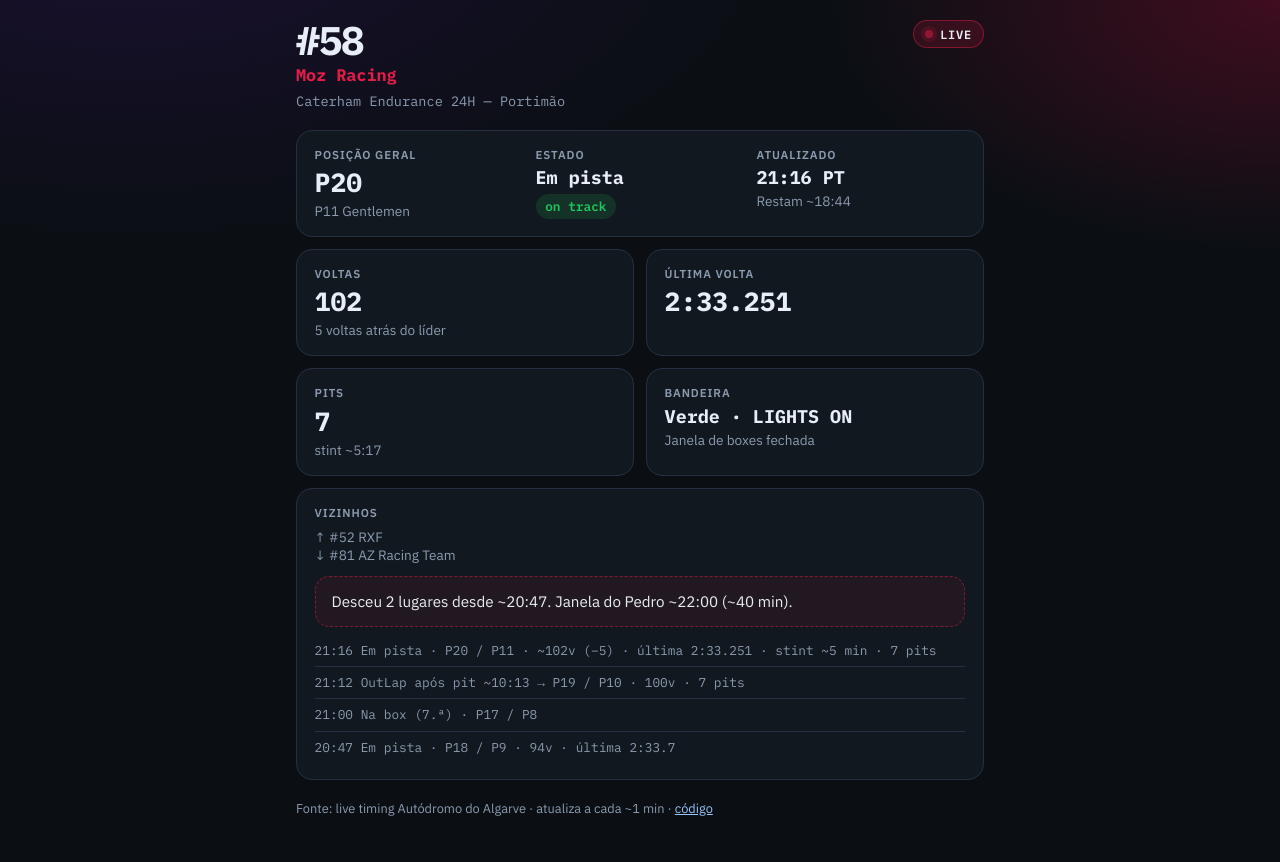
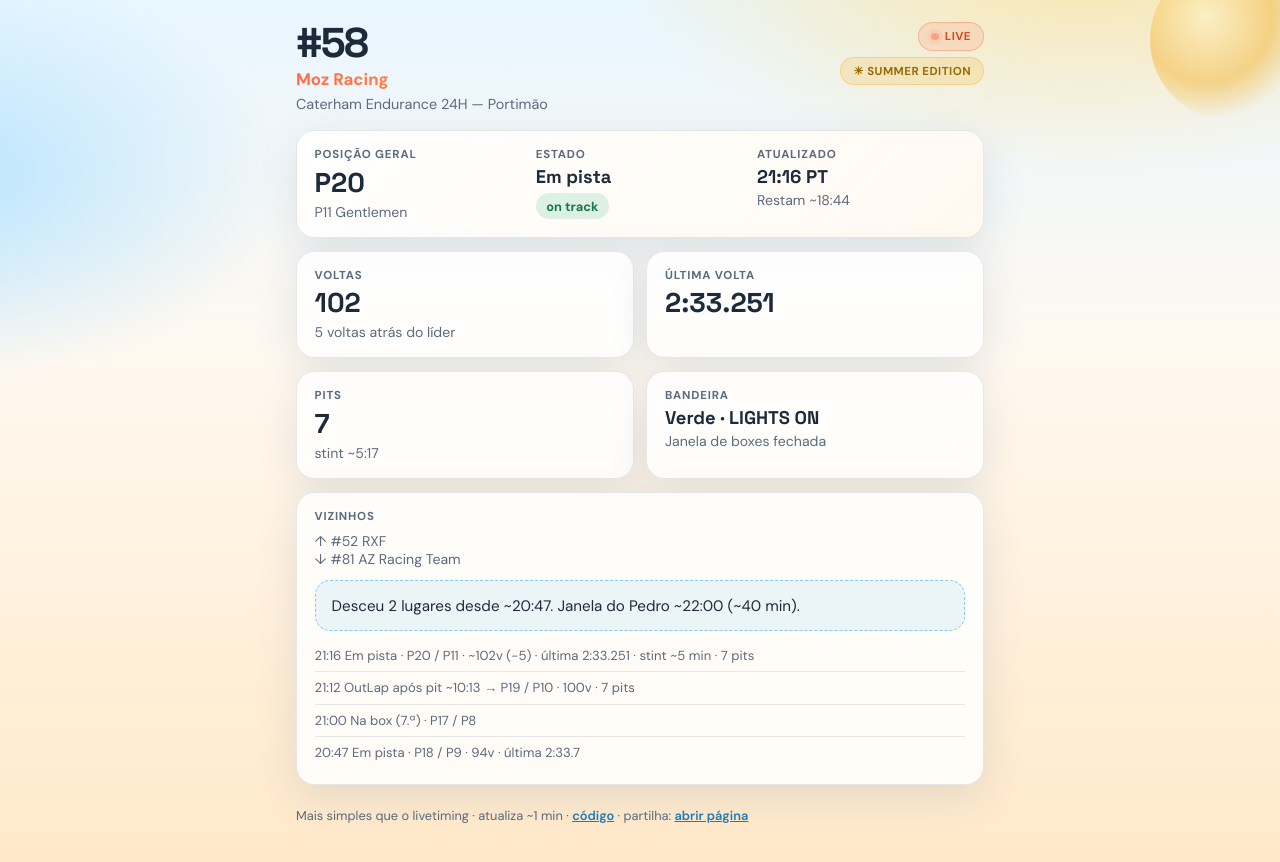
Before and after one commit to MrJazzMan/moz-58-status, a plain HTML site: page index.html in a window 1280 px wide. Drawn offline with Linux system fonts and the light colour scheme.

Commit message:
Summer light edition of #58 status page

```diff
--- a/index.html
+++ b/index.html
@@ -4,86 +4,135 @@
   <meta charset="utf-8" />
   <meta name="viewport" content="width=device-width, initial-scale=1" />
   <meta http-equiv="refresh" content="60" />
-  <title>#58 Moz Racing — Live</title>
+  <title>#58 Moz Racing — Summer Live</title>
   <link rel="preconnect" href="https://fonts.googleapis.com" />
   <link rel="preconnect" href="https://fonts.gstatic.com" crossorigin />
-  <link href="https://fonts.googleapis.com/css2?family=IBM+Plex+Mono:wght@400;600;700&family=IBM+Plex+Sans:wght@400;600;700&display=swap" rel="stylesheet" />
+  <link href="https://fonts.googleapis.com/css2?family=DM+Sans:ital,opsz,wght@0,9..40,400;0,9..40,600;0,9..40,700;1,9..40,400&family=Space+Grotesk:wght@500;700&display=swap" rel="stylesheet" />
   <style>
     :root {
-      --bg: #0b0f14;
-      --card: #141a22;
-      --line: #243041;
-      --text: #e8eef7;
-      --muted: #8b9bb0;
-      --accent: #e11d48;
-      --green: #22c55e;
-      --yellow: #eab308;
-      --amber: #f59e0b;
+      --sand: #fff8ef;
+      --sand-2: #ffe8c8;
+      --card: rgba(255, 255, 255, 0.82);
+      --ink: #1c2a3a;
+      --muted: #5b6b7c;
+      --sky: #3ba7e0;
+      --sky-deep: #1e7eb8;
+      --sun: #f5b942;
+      --coral: #ff6b4a;
+      --sea: #2bb673;
+      --line: rgba(28, 42, 58, 0.1);
+      --shadow: 0 12px 40px rgba(30, 80, 120, 0.12);
     }
     * { box-sizing: border-box; }
     body {
       margin: 0;
       min-height: 100vh;
-      font-family: "IBM Plex Sans", system-ui, sans-serif;
+      font-family: "DM Sans", system-ui, sans-serif;
+      color: var(--ink);
       background:
-        radial-gradient(1200px 600px at 10% -10%, #1a1030 0%, transparent 55%),
-        radial-gradient(900px 500px at 100% 0%, #3f0d1f 0%, transparent 50%),
-        var(--bg);
-      color: var(--text);
+        radial-gradient(900px 480px at 85% -10%, #ffe29a 0%, transparent 55%),
+        radial-gradient(700px 420px at -5% 20%, #b8e4ff 0%, transparent 50%),
+        linear-gradient(180deg, #e8f6ff 0%, var(--sand) 42%, var(--sand-2) 100%);
     }
-    .wrap { max-width: 720px; margin: 0 auto; padding: 1.25rem 1rem 3rem; }
-    header { display: flex; align-items: flex-start; justify-content: space-between; gap: 1rem; margin-bottom: 1.25rem; }
-    .brand { font-family: "IBM Plex Mono", monospace; }
-    .brand .car { font-size: 2.5rem; font-weight: 700; letter-spacing: -0.04em; line-height: 1; }
-    .brand .team { color: var(--accent); font-weight: 700; font-size: 1.05rem; margin-top: 0.25rem; }
-    .brand .event { color: var(--muted); font-size: 0.85rem; margin-top: 0.35rem; }
+    .wrap { max-width: 720px; margin: 0 auto; padding: 1.4rem 1rem 3rem; }
+    header {
+      display: flex; align-items: flex-start; justify-content: space-between; gap: 1rem;
+      margin-bottom: 1.1rem;
+    }
+    .brand .car {
+      font-family: "Space Grotesk", sans-serif;
+      font-size: 2.6rem; font-weight: 700; letter-spacing: -0.04em; line-height: 1;
+    }
+    .brand .team {
+      margin-top: 0.25rem; font-weight: 700; font-size: 1.05rem;
+      background: linear-gradient(90deg, var(--coral), #ff9f43);
+      -webkit-background-clip: text; background-clip: text; color: transparent;
+    }
+    .brand .event { margin-top: 0.3rem; color: var(--muted); font-size: 0.9rem; }
+    .badge-row { display: flex; flex-direction: column; align-items: flex-end; gap: 0.4rem; }
+    .live, .edition {
+      display: inline-flex; align-items: center; gap: 0.4rem;
+      padding: 0.35rem 0.75rem; border-radius: 999px;
+      font-size: 0.72rem; font-weight: 700; letter-spacing: 0.04em; text-transform: uppercase;
+      backdrop-filter: blur(8px);
+    }
     .live {
-      display: inline-flex; align-items: center; gap: 0.45rem;
-      padding: 0.35rem 0.7rem; border-radius: 999px;
-      background: rgba(225, 29, 72, 0.15); border: 1px solid rgba(225, 29, 72, 0.45);
-      font-family: "IBM Plex Mono", monospace; font-size: 0.75rem; font-weight: 600;
-      text-transform: uppercase; letter-spacing: 0.06em;
+      background: rgba(255,107,74,0.14); color: #d94826;
+      border: 1px solid rgba(255,107,74,0.35);
     }
-    .live i { width: 0.5rem; height: 0.5rem; border-radius: 50%; background: var(--accent); box-shadow: 0 0 0 4px rgba(225,29,72,0.25); animation: pulse 1.4s infinite; }
-    @keyframes pulse { 50% { opacity: 0.45; } }
-    .grid { display: grid; grid-template-columns: 1fr 1fr; gap: 0.75rem; }
-    @media (max-width: 560px) { .grid { grid-template-columns: 1fr; } .brand .car { font-size: 2rem; } }
+    .live i {
+      width: 0.48rem; height: 0.48rem; border-radius: 50%; background: var(--coral);
+      box-shadow: 0 0 0 4px rgba(255,107,74,0.2); animation: pulse 1.4s infinite;
+    }
+    .edition {
+      background: rgba(245,185,66,0.22); color: #9a6b00;
+      border: 1px solid rgba(245,185,66,0.45);
+    }
+    @keyframes pulse { 50% { opacity: 0.4; } }
+    .grid { display: grid; grid-template-columns: 1fr 1fr; gap: 0.8rem; }
+    @media (max-width: 560px) {
+      .grid { grid-template-columns: 1fr; }
+      .brand .car { font-size: 2.1rem; }
+    }
     .card {
-      background: color-mix(in srgb, var(--card) 92%, black);
+      background: var(--card);
       border: 1px solid var(--line);
-      border-radius: 1rem;
+      border-radius: 1.15rem;
       padding: 1rem 1.1rem;
+      box-shadow: var(--shadow);
+      backdrop-filter: blur(10px);
     }
-    .card.hero { grid-column: 1 / -1; display: grid; grid-template-columns: repeat(3, 1fr); gap: 0.75rem; }
+    .card.hero {
+      grid-column: 1 / -1;
+      display: grid; grid-template-columns: repeat(3, 1fr); gap: 0.8rem;
+      background:
+        linear-gradient(135deg, rgba(255,255,255,0.92), rgba(255,248,239,0.88)),
+        var(--card);
+    }
     @media (max-width: 560px) { .card.hero { grid-template-columns: 1fr; } }
-    .label { color: var(--muted); font-size: 0.72rem; text-transform: uppercase; letter-spacing: 0.08em; font-weight: 600; }
-    .value { font-family: "IBM Plex Mono", monospace; font-size: 1.65rem; font-weight: 700; margin-top: 0.2rem; }
+    .label {
+      color: var(--muted); font-size: 0.72rem; font-weight: 700;
+      text-transform: uppercase; letter-spacing: 0.07em;
+    }
+    .value {
+      font-family: "Space Grotesk", sans-serif;
+      font-size: 1.7rem; font-weight: 700; margin-top: 0.15rem;
+    }
     .value.sm { font-size: 1.15rem; }
-    .sub { color: var(--muted); font-size: 0.85rem; margin-top: 0.2rem; }
+    .sub { color: var(--muted); font-size: 0.88rem; margin-top: 0.2rem; }
     .status-pill {
-      display: inline-block; margin-top: 0.35rem; padding: 0.25rem 0.6rem; border-radius: 999px;
-      font-family: "IBM Plex Mono", monospace; font-size: 0.8rem; font-weight: 600;
+      display: inline-block; margin-top: 0.35rem; padding: 0.28rem 0.65rem;
+      border-radius: 999px; font-size: 0.8rem; font-weight: 700;
     }
-    .on_track, .outlap { background: rgba(34,197,94,0.15); color: var(--green); }
-    .in_pit, .pit { background: rgba(245,158,11,0.18); color: var(--amber); }
-    .retired { background: rgba(225,29,72,0.18); color: var(--accent); }
+    .on_track, .outlap { background: rgba(43,182,115,0.16); color: #187a4a; }
+    .in_pit, .pit { background: rgba(245,185,66,0.22); color: #9a6b00; }
+    .retired { background: rgba(255,107,74,0.18); color: #c2410c; }
     .note {
-      margin-top: 0.75rem; padding: 0.9rem 1rem; border-radius: 0.9rem;
-      border: 1px dashed rgba(225,29,72,0.5); background: rgba(225,29,72,0.08);
+      margin-top: 0.8rem; padding: 0.9rem 1rem; border-radius: 0.95rem;
+      border: 1px dashed rgba(59,167,224,0.55);
+      background: rgba(59,167,224,0.1);
       font-size: 0.95rem;
     }
-    .history { list-style: none; padding: 0; margin: 0.5rem 0 0; }
+    .history { list-style: none; padding: 0; margin: 0.55rem 0 0; }
     .history li {
-      font-family: "IBM Plex Mono", monospace; font-size: 0.8rem; color: var(--muted);
+      font-size: 0.82rem; color: var(--muted);
       padding: 0.45rem 0; border-bottom: 1px solid var(--line);
     }
     .history li:last-child { border-bottom: 0; }
-    footer { margin-top: 1.25rem; color: var(--muted); font-size: 0.8rem; line-height: 1.45; }
-    footer a { color: #93c5fd; }
-    .err { color: var(--accent); padding: 1rem; }
+    footer { margin-top: 1.3rem; color: var(--muted); font-size: 0.8rem; line-height: 1.5; }
+    footer a { color: var(--sky-deep); font-weight: 600; }
+    .err { color: var(--coral); padding: 1rem; }
+    .sun {
+      position: fixed; top: -40px; right: -30px; width: 160px; height: 160px;
+      border-radius: 50%;
+      background: radial-gradient(circle at 35% 35%, #fff3c4, #f5b942 45%, transparent 70%);
+      opacity: 0.55; pointer-events: none; z-index: 0;
+    }
+    .wrap { position: relative; z-index: 1; }
   </style>
 </head>
 <body>
+  <div class="sun" aria-hidden="true"></div>
   <div class="wrap">
     <header>
       <div class="brand">
@@ -91,7 +140,10 @@
         <div class="team" id="team">Moz Racing</div>
         <div class="event" id="event">Caterham Endurance 24H — Portimão</div>
       </div>
-      <div class="live"><i></i> Live</div>
+      <div class="badge-row">
+        <div class="live"><i></i> Live</div>
+        <div class="edition">☀ Summer edition</div>
+      </div>
     </header>
 
     <div id="root" class="grid">
@@ -143,8 +195,10 @@
     </div>
 
     <footer>
-      Fonte: live timing Autódromo do Algarve · atualiza a cada ~1 min ·
+      Mais simples que o livetiming · atualiza ~1 min ·
       <a href="https://github.com/MrJazzMan/moz-58-status" target="_blank" rel="noopener">código</a>
+      · partilha:
+      <a href="https://htmlpreview.github.io/?https://github.com/MrJazzMan/moz-58-status/blob/main/index.html" target="_blank" rel="noopener">abrir página</a>
     </footer>
   </div>
   <script>
@@ -208,8 +262,8 @@
       const note = document.getElementById('note');
       if (d.note) { note.hidden = false; note.textContent = d.note; }
       else { note.hidden = true; }
-      const h = document.getElementById('history');
-      h.innerHTML = (d.history || []).slice(0, 8).map(x => '<li>' + esc(x) + '</li>').join('');
+      document.getElementById('history').innerHTML =
+        (d.history || []).slice(0, 8).map(x => '<li>' + esc(x) + '</li>').join('');
     }
 
     async function tick() {
```
